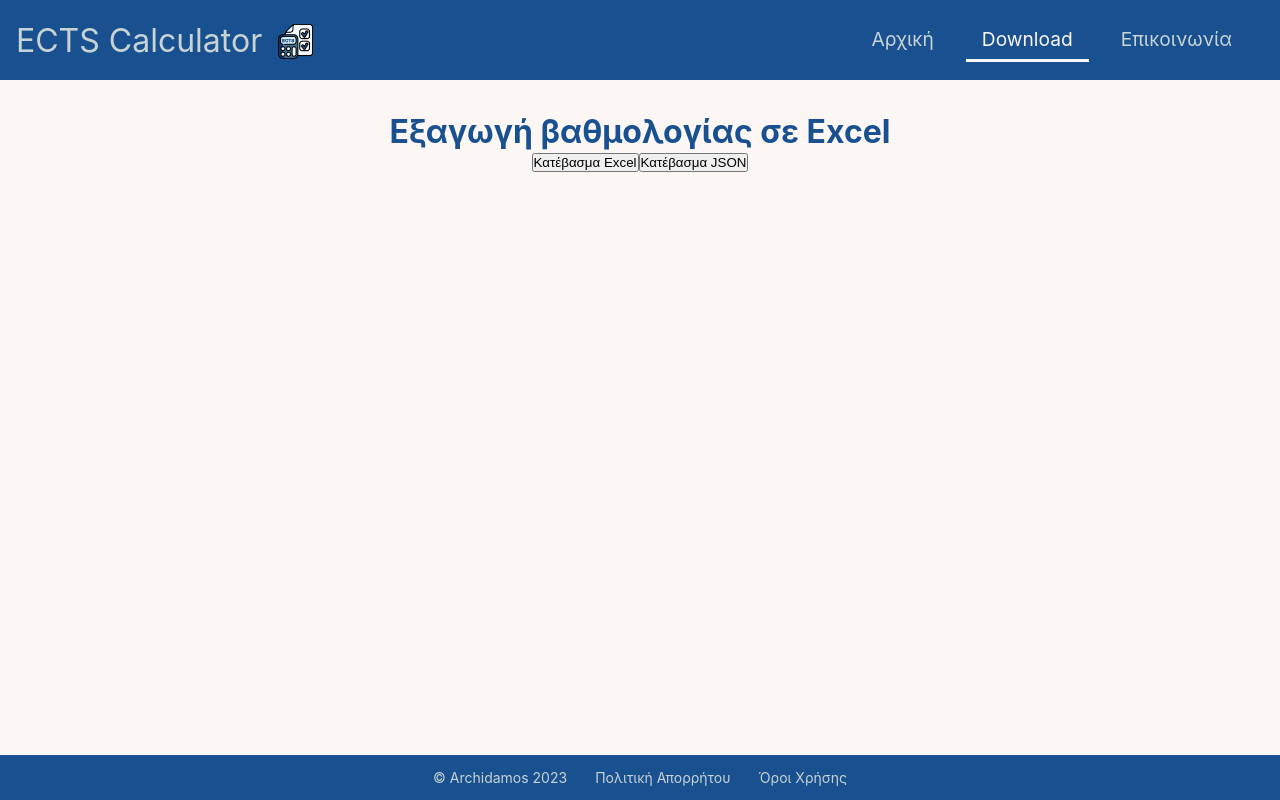
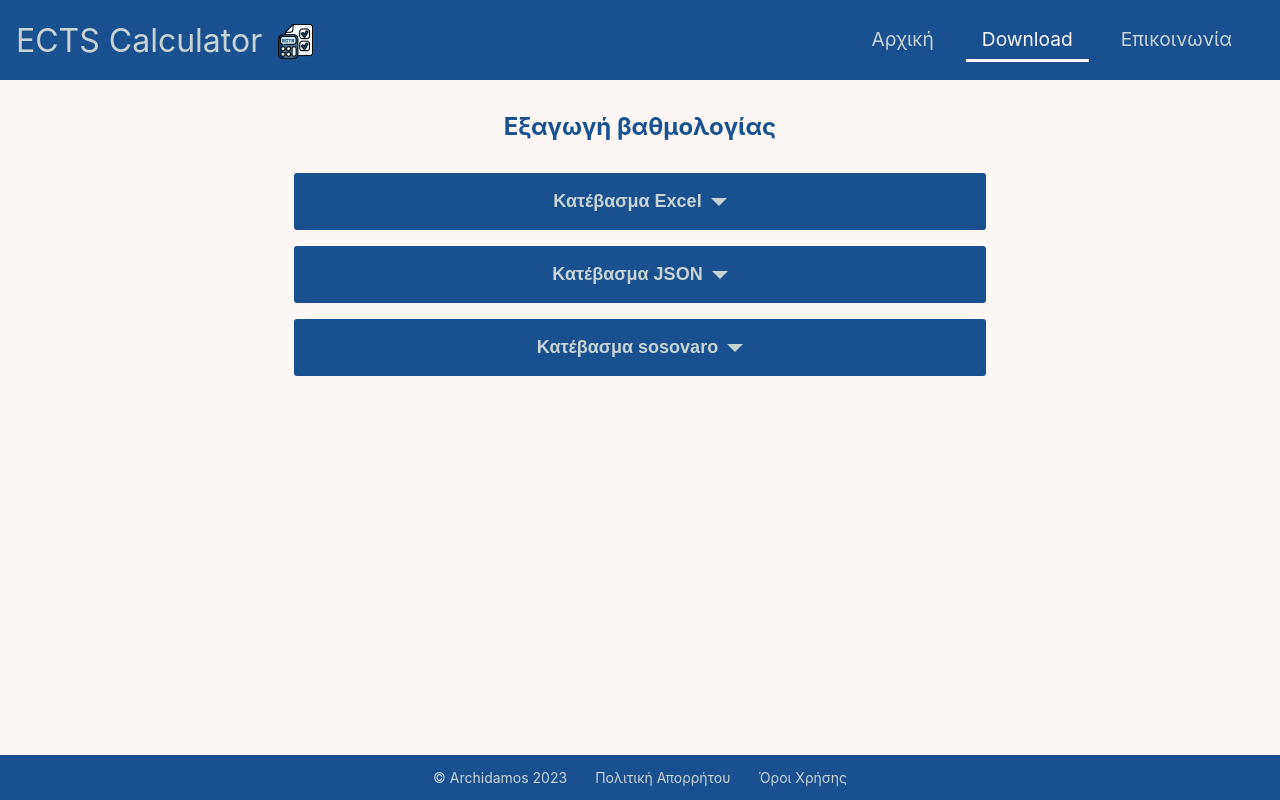
Before and after one commit to arxidamos/ECTS-Calculator, a React (Create React App) app: page /download in a window 1280 px wide. Built offline with nearby package versions, Linux system fonts and the light colour scheme; the HTML template or start-up script is replaced by a standard one.

Commit message:
Added method to ask for xlsx file from backend

```diff
--- a/src/components/AddCourseModal/AddCourseModal.css
+++ b/src/components/AddCourseModal/AddCourseModal.css
@@ -145,16 +145,11 @@ background-color: #123a68;
 }
 
 .invalid + input {
-  /* outline: 2px solid #C70039; */
-  /* border: unset; */
-  /* outline-color: #C70039; */
   border: solid 1px #C70039;
   box-shadow: 1px 2px 0 #a00430;
 }
 
 .invalid + input:focus {
-  /* outline: 2px solid #C70039; */
-  /* outline-color: #C70039; */
   box-shadow: 0px 1px 0 #a00430;
 }
 
--- a/src/components/Footer/Footer.css
+++ b/src/components/Footer/Footer.css
@@ -23,6 +23,7 @@
 .footer a:hover {
   color: #fcf6f5;
 }
+
 @media screen and (max-width: 480px) {
 
   .footer {
--- a/src/components/Navigation/Navigation.css
+++ b/src/components/Navigation/Navigation.css
@@ -83,7 +83,7 @@
   display: none;
 }
 
-@media screen and (max-width: 960px) {
+@media screen and (max-width: 720px) {
   .nav-menu {
     display: flex;
     flex-direction: column;
@@ -110,7 +110,7 @@
   }
 
   .nav-links {
-    padding: 1.5rem;
+    padding: .5rem;
     width: 100%;
     display: table;
   }
--- /dev/null
+++ b/src/components/Pages/Export.css
@@ -0,0 +1,53 @@
+.button-area {
+  margin: 2em;
+  padding: 0 2em;
+  display: grid;
+  gap: 1em;
+  justify-items: center;
+}
+
+.chunky-button {
+  width: 60%;
+  font-size: 18px;
+  font-weight: bold;
+  padding: 1em 0;
+  border-radius: 3px;
+  background-color: #195190;
+  color: #c7d3d4;
+  overflow: hidden;
+  transition: all 0.2s ease-in-out;
+  cursor: pointer;
+  border: none;
+}
+
+.chunky-button:hover {
+  opacity: .9;
+  color: #fcf6f5;
+}
+
+.chunky-button:active {
+  background-color: #123a68;
+  transform: scale(0.99);
+  color: #fcf6f5;
+}
+
+.chunky-button:hover:before {
+  transform: translateY(5px);
+}
+
+.chunky-button:after {
+  content: "";
+  display: inline-block;
+  margin-left: .5em;
+  width: 0;
+  height: 0;
+  border-top: 8px solid #c7d3d4;
+  border-right: 8px solid transparent;
+  border-left: 8px solid transparent;
+  vertical-align: middle;
+  transition: all 0.2s ease-in-out;
+}
+
+.chunky-button:hover:after {
+  border-top: 8px solid #fcf6f5;
+}
--- a/src/components/Pages/Export.js
+++ b/src/components/Pages/Export.js
@@ -1,14 +1,16 @@
 import React, { useState, useEffect } from "react";
 import * as XLSX from 'xlsx';
+import './Export.css'
+// import existingExcel from '/home/dimos/Desktop/ectsTool/ects-tool/src/Οδηγός για την λήψη πτυχίου.xls'
 
-function convertToExcel(courses) {
+const convertToExcel = (courses) => {
   const workbook = XLSX.utils.book_new();
   const sheet = XLSX.utils.json_to_sheet(courses);
   XLSX.utils.book_append_sheet(workbook, sheet, 'Sheet1');
   return workbook;
 }
 
-function downloadAsExcel(workbook, filename) {
+const downloadAsExcel = (workbook, filename) => {
   // Generate binary data for excel file
   const wbout = XLSX.write(workbook, { bookType: 'xlsx', type: 'binary' });
 
@@ -44,7 +46,41 @@ function downloadAsExcel(workbook, filename) {
   }
 }
 
-function downloadAsJson(data, filename) {
+const sendCoursesReceiveExcel = async (data, filename) => {
+  try {
+    const response = await fetch('http://localhost:5000/api/updateExcel', {
+      method: 'POST',
+      headers: {
+        'Content-Type': 'application/json'
+      },
+      body: JSON.stringify(data)
+    });
+    // const responseData = await response.json();
+    // return responseData;
+    if (!response.ok) {
+      throw new Error('Response from server not ok');
+    }
+
+    // Get xlsx from response
+    const blob = await response.blob();
+
+    const url = window.URL.createObjectURL(blob);
+    const a = document.createElement('a');
+    a.href = url;
+    a.download = filename;
+    document.body.appendChild(a);
+    a.click();
+    setTimeout(() => {
+      document.body.removeChild(a);
+      window.URL.revokeObjectURL(url);
+    }, 0);
+  }
+  catch (error) {
+    console.error(error);
+  }
+};
+
+const downloadAsJson = (data, filename) => {
   const jsonData = JSON.stringify(data);
   const blob = new Blob([jsonData], { type: 'application/json' });
   const url = URL.createObjectURL(blob);
@@ -59,16 +95,47 @@ function downloadAsJson(data, filename) {
   }, 0);
 }
 
+// const readExcelFile = (courses) => {
+//   const file = require('/home/dimos/Desktop/ectsTool/ects-tool/src/Οδηγός για την λήψη πτυχίου.xls');
+//   const workbook = XLSX.readFile(file);
+//   const sheetName = 'Sheet1'; // replace with your sheet name
+//   const sheet = workbook.Sheets[sheetName];
+
+//   // Find the column index of column A
+//   const columnAIndex = XLSX.utils.decode_col('C');
+
+//   // Find the column index of column C
+//   const columnCIndex = XLSX.utils.decode_col('E');
+
+//   courses.forEach((item, rowIndex) => {
+//     const cellAddress = XLSX.utils.encode_cell({
+//       r: rowIndex + 1, // add 1 because row indexing starts from 1
+//       c: columnAIndex,
+//     });
+//     const cell = sheet[cellAddress];
+//     if (cell && cell.v.includes(item.course)) {
+//       const cellCAddress = XLSX.utils.encode_cell({
+//         r: rowIndex + 1,
+//         c: columnCIndex,
+//       });
+//       XLSX.utils.sheet_set_cell(sheet, cellCAddress, item.grade);
+//     }
+//   });
+
+//   XLSX.writeFile(workbook, 'excel_me_vathmous.xlsx');
+// }
+
 const Export = ({ coursesData }) => {
   const [courses, setCourses] = useState([]);
 
   useEffect(() => {
-    const translatedData = coursesData.map(item => ({
-      ΜΑΘΗΜΑ: item.course,
-      ECTS: item.ects,
-      ΒΑΘΜΟΣ: item.grade,
-    }));
-    setCourses(translatedData);
+    // const translatedData = coursesData.map(item => ({
+    //   ΜΑΘΗΜΑ: item.course,
+    //   ECTS: item.ects,
+    //   ΒΑΘΜΟΣ: item.grade,
+    // }));
+    // setCourses(translatedData);
+    setCourses(coursesData);
   }, [coursesData])
 
 
@@ -81,17 +148,85 @@ const Export = ({ coursesData }) => {
     downloadAsJson(courses, 'data.json');
   };
 
+  const handleSpecialDownload = async () => {
+    // readExcelFile(courses);
+    try {
+      await sendCoursesReceiveExcel(courses, 'Οδηγός για τη λήψη πτυχίου.xlsx');
+    }
+    catch (error) {
+      console.error(error);
+    }
+  };
+
+
+
   return (
     <div>
-      <h1>Εξαγωγή βαθμολογίας σε Excel</h1>
-      <button onClick={handleExcelDownload}>
-        Κατέβασμα Excel
-      </button>
-      <button onClick={handleJsonDownload}>
-        Κατέβασμα JSON
-      </button>
+      <h2>Εξαγωγή βαθμολογίας</h2>
+      <div className="button-area">
+        <button onClick={handleExcelDownload} className="chunky-button">
+          Κατέβασμα Excel
+        </button>
+        <button onClick={handleJsonDownload} className="chunky-button">
+          Κατέβασμα JSON
+        </button>
+        <button onClick={handleSpecialDownload} className="chunky-button">
+          Κατέβασμα sosovaro
+        </button>
+      </div>
     </div>
   );
 }
 
 export default Export;
+
+
+
+// const workbook = XLSX.readFile('myWorkbook.xlsx');
+// const sheetName = 'Sheet1'; // replace with your sheet name
+// const sheet = workbook.Sheets[sheetName];
+
+// const data = [
+//   { attr1: 'value1', attr2: 'value2' },
+//   { attr1: 'value3', attr2: 'value4' },
+// ];
+
+// // Find the column index of column A
+// const columnAIndex = XLSX.utils.decode_col('A');
+
+// // Find the column index of column C
+// const columnCIndex = XLSX.utils.decode_col('C');
+
+// data.forEach((obj, rowIndex) => {
+//   const cellAddress = XLSX.utils.encode_cell({
+//     r: rowIndex + 1, // add 1 because row indexing starts from 1
+//     c: columnAIndex,
+//   });
+//   const cell = sheet[cellAddress];
+//   if (cell && cell.v === obj.attr1) {
+//     const cellCAddress = XLSX.utils.encode_cell({
+//       r: rowIndex + 1,
+//       c: columnCIndex,
+//     });
+//     XLSX.utils.sheet_set_cell(sheet, cellCAddress, obj.newValue);
+//   }
+// });
+
+// XLSX.writeFile(workbook, 'myWorkbookModified.xlsx');
+
+
+// const postData = async (data) => {
+//   try {
+//     const response = await fetch('/api/updateExcel', {
+//       method: 'POST',
+//       headers: {
+//         'Content-Type': 'application/json'
+//       },
+//       body: JSON.stringify(data)
+//     });
+//     const responseData = await response.json();
+//     return responseData;
+//   } catch (error) {
+//     console.error(error);
+//   }
+// };
```
